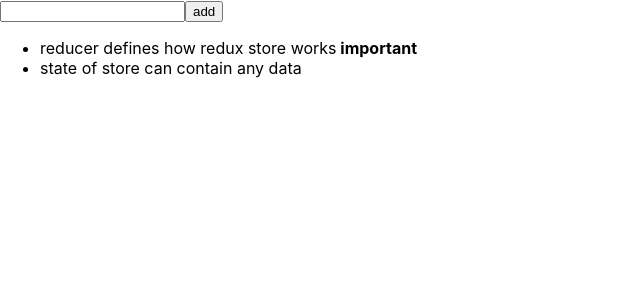
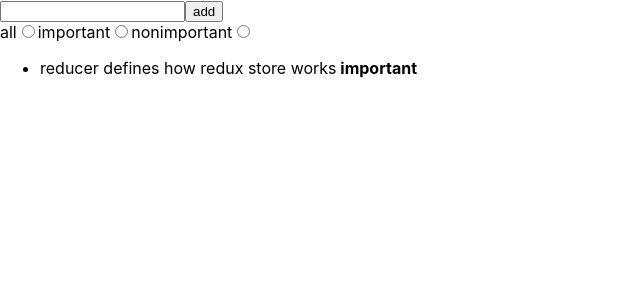
Before and after one commit to andrewdmoore408/full-stack-open-notes-redux, a React (Create React App) app: page / in a window 1280 px wide. Shown: the top 300 px of the page, without its empty margins (0-640 px from the left). Built offline with nearby package versions, Linux system fonts and the light colour scheme.

Commit message:
Add filtering by note importance
A VisibilityFilter component has now been added, which renders radio buttons to select all notes or only those which are important or nonimportant. The logic for filtering has been set up in a new reducer, filterReducer.

```diff
--- a/src/App.js
+++ b/src/App.js
@@ -1,11 +1,12 @@
 import Notes from './components/Notes';
 import NewNote from './components/NewNote';
+import VisibilityFilter from './components/VisibilityFilter';
 
 const App = () => {
-
   return (
     <div>
       <NewNote/>
+      <VisibilityFilter />
       <Notes/>
     </div>
   );
--- a/src/components/Notes.js
+++ b/src/components/Notes.js
@@ -12,7 +12,15 @@ const Note = ({ note, handleClick }) => {
 
 const Notes = () => {
   const dispatch = useDispatch();
-  const notes = useSelector(state => state);
+  const notes = useSelector(({ filter, notes }) => {
+    if (filter === 'ALL') {
+      return notes;
+    }
+
+    return filter === 'IMPORTANT'
+      ? notes.filter(note => note.important)
+      : notes.filter(note => !(note.important));
+  });
 
   return(
     <ul>
--- /dev/null
+++ b/src/components/VisibilityFilter.js
@@ -0,0 +1,31 @@
+import { filterChange } from '../reducers/filterReducer';
+import { useDispatch } from 'react-redux';
+
+const VisibilityFilter = (props) => {
+  const dispatch = useDispatch();
+
+  return (
+    <div>
+      all
+      <input
+        type="radio"
+        name="filter"
+        onChange={() => dispatch(filterChange('ALL'))}
+      />
+      important
+      <input
+        type="radio"
+        name="filter"
+        onChange={() => dispatch(filterChange('IMPORTANT'))}
+      />
+      nonimportant
+      <input
+        type="radio"
+        name="filter"
+        onChange={() => dispatch(filterChange('NONIMPORTANT'))}
+      />
+    </div>
+  );
+};
+
+export default VisibilityFilter;
--- a/src/index.js
+++ b/src/index.js
@@ -1,21 +1,33 @@
 import React from 'react';
 import ReactDOM from 'react-dom/client';
+import { createStore, combineReducers } from 'redux';
 import './index.css';
 import App from './App';
 import reportWebVitals from './reportWebVitals';
 
-import { createStore } from 'redux';
 import { Provider } from 'react-redux';
 
 import noteReducer from './reducers/noteReducer';
+import filterReducer from './reducers/filterReducer';
+
+import { createNote } from './reducers/noteReducer'
+import { filterChange } from './reducers/filterReducer'
+
+const reducer = combineReducers({
+  notes: noteReducer,
+  filter: filterReducer,
+});
 
 const store = createStore(
-  noteReducer,
+  reducer,
   window.__REDUX_DEVTOOLS_EXTENSION__ && window.__REDUX_DEVTOOLS_EXTENSION__()
 );
 
-const root = ReactDOM.createRoot(document.getElementById('root'));
-root.render(
+store.subscribe(() => console.log(store.getState()));
+store.dispatch(filterChange('IMPORTANT'));
+store.dispatch(createNote('combineReducers forms one reducer from many simple reducers'));
+
+ReactDOM.createRoot(document.getElementById('root')).render(
   <Provider store={store}>
     <App />
   </Provider>
--- /dev/null
+++ b/src/reducers/filterReducer.js
@@ -0,0 +1,17 @@
+const filterReducer = (state = 'ALL', action) => {
+  switch (action.type) {
+    case 'SET_FILTER':
+      return action.filter;
+    default:
+      return state;
+  }
+};
+
+export const filterChange = filter => {
+  return {
+    type: 'SET_FILTER',
+    filter,
+  };
+};
+
+export default filterReducer;
```
